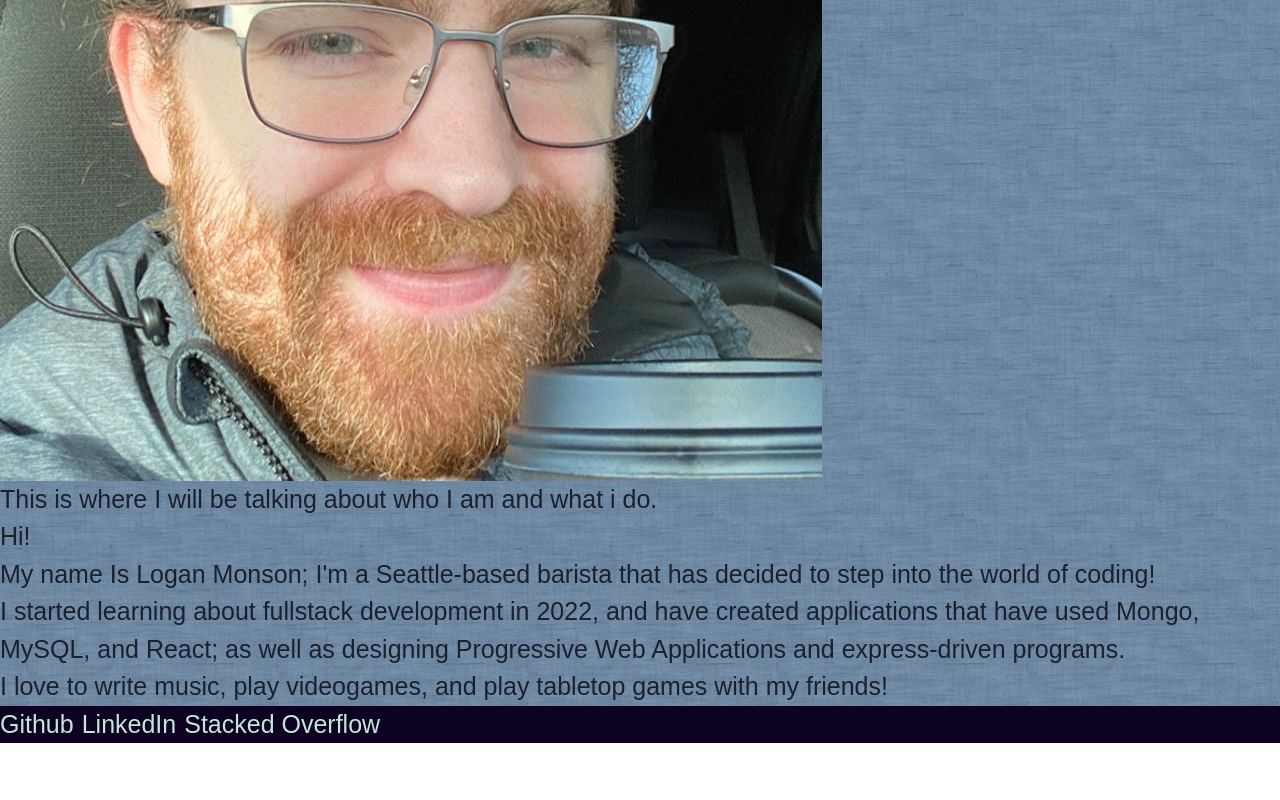
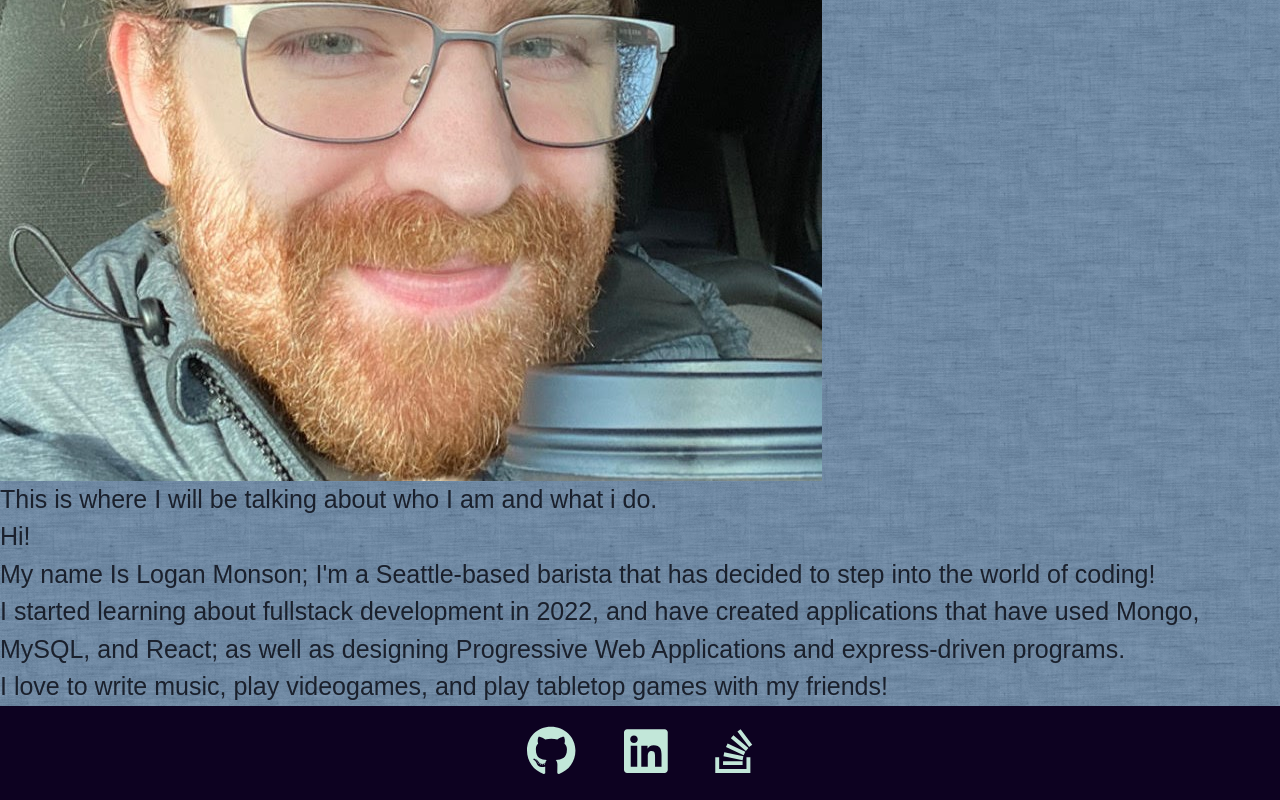
Before and after one commit to Loggamon/React_Portfolio, a React (Create React App) app: page / in a window 1280 px wide. Shown: the part 478-1278 px from the top of the page. Before the commit the page ends 1221 px from the top, so only its background shows below. Built offline with nearby package versions, Linux system fonts and the light colour scheme.

Commit message:
footer link hovers set up

```diff
--- a/package.json
+++ b/package.json
@@ -8,6 +8,7 @@
     "@emotion/react": "^11.9.3",
     "@emotion/styled": "^11.9.3",
     "@fortawesome/fontawesome-svg-core": "^6.1.1",
+    "@fortawesome/free-brands-svg-icons": "^6.1.1",
     "@fortawesome/free-solid-svg-icons": "^6.1.1",
     "@fortawesome/react-fontawesome": "^0.2.0",
     "@testing-library/jest-dom": "^5.16.4",
--- a/src/components/footer/Footer.js
+++ b/src/components/footer/Footer.js
@@ -1,19 +1,55 @@
 import React from "react";
-import { Wrap, WrapItem } from "@chakra-ui/react";
+import { transition, Wrap, WrapItem } from "@chakra-ui/react";
 import { FontAwesomeIcon } from "@fortawesome/react-fontawesome";
+import { faGithub, faLinkedin, faStackOverflow } from "@fortawesome/free-brands-svg-icons"
 
+const appColors = {
+  github: "green",
+  linkedin: "lightblue",
+  stoFlow: "yellow"
+}
 export default function Footer() {
+
+  function MouseOver(e) {
+
+    if (e.target.id==="github") {
+      e.target.style.color = appColors.github;
+      e.target.style.transition = ".2s";
+      e.target.style.transform = "scale(1.3)"
+
+    } else if (e.target.id==="linkedIn"){
+      e.target.style.color = appColors.linkedin;
+      e.target.style.transition = ".2s";
+      e.target.style.transform = "scale(1.3)"
+
+    } else if (e.target.id==="stoFlow") {
+      e.target.style.color = appColors.stoFlow;
+      e.target.style.transition = ".2s";
+      e.target.style.transform = "scale(1.3)"
+
+    }
+  }
+  function MouseLeave(e) {
+    e.target.style.color = ""
+    e.target.style.transition = ".2s"
+    e.target.style.transform = "scale(1)"
+  }
   return (
-    <Wrap flexDirection="row" flexShrink="0" bg="#0D0221" color="#C2E7D9">
-      <WrapItem>
-        <FontAwesomeIcon icon="fa-github-square" />
-        <p>Github</p>
+    <Wrap flexDirection="row" flexShrink="0" bg="#0D0221" color="#C2E7D9" justify="center">
+      <WrapItem p="20px">
+        <a href="https://github.com/Loggamon" target="_blank" rel="noreferrer">
+          <FontAwesomeIcon size="2x" id="github" icon={faGithub} onMouseOver={MouseOver} onMouseOut={MouseLeave}/>
+        </a>
       </WrapItem>
-      <WrapItem>
-        <p>LinkedIn</p>
+      <WrapItem p="20px">
+        <a href="https://www.linkedin.com/feed/" target="_blank" rel="noreferrer">
+          <FontAwesomeIcon size="2x" id="linkedIn" icon={faLinkedin} onMouseOver={MouseOver} onMouseOut={MouseLeave}/>
+        </a>
       </WrapItem>
-      <WrapItem>
-        <p>Stacked Overflow</p>
+      <WrapItem p="20px">
+        <a href="https://www.youtube.com/watch?v=dQw4w9WgXcQ" target="_blank" rel="noreferrer">
+          <FontAwesomeIcon size="2x" id="stoFlow" icon={faStackOverflow} onMouseOver={MouseOver} onMouseOut={MouseLeave}/>
+        </a>
       </WrapItem>
     </Wrap>
   );
--- a/src/components/header/Header.js
+++ b/src/components/header/Header.js
@@ -39,6 +39,8 @@ export default function PortfolioContainer() {
         align="center"
         bg="#0D0221"
         color="#C2E7D9"
+        position="sticky"
+        top="0px"
       >
         <h1>Logan Monson</h1>
         <header>
--- a/src/components/pages/Contact.js
+++ b/src/components/pages/Contact.js
@@ -47,10 +47,11 @@ export default function Contact() {
   };
 
   return (
-    <Container>
+    <React.Fragment>
       <h1>Contact Me...</h1>
-      <p>This is where I will be linking my contact form.</p>
 
+      <Container p="20px">
+      <p>Please fill out the form down below...</p>
         <form>
           <SimpleGrid spacing="20px">
             <input
@@ -84,6 +85,9 @@ export default function Contact() {
             <p>{errorMessage}</p>
           </div>
         )}
+        <p>...and I will get back to you!</p>
       </Container>
+
+    </React.Fragment>
   );
 }
```
Also changed, not shown: 1 other file (tests, documents, lock files or other folders). Lines whose indentation alone changed are shown as unchanged.
